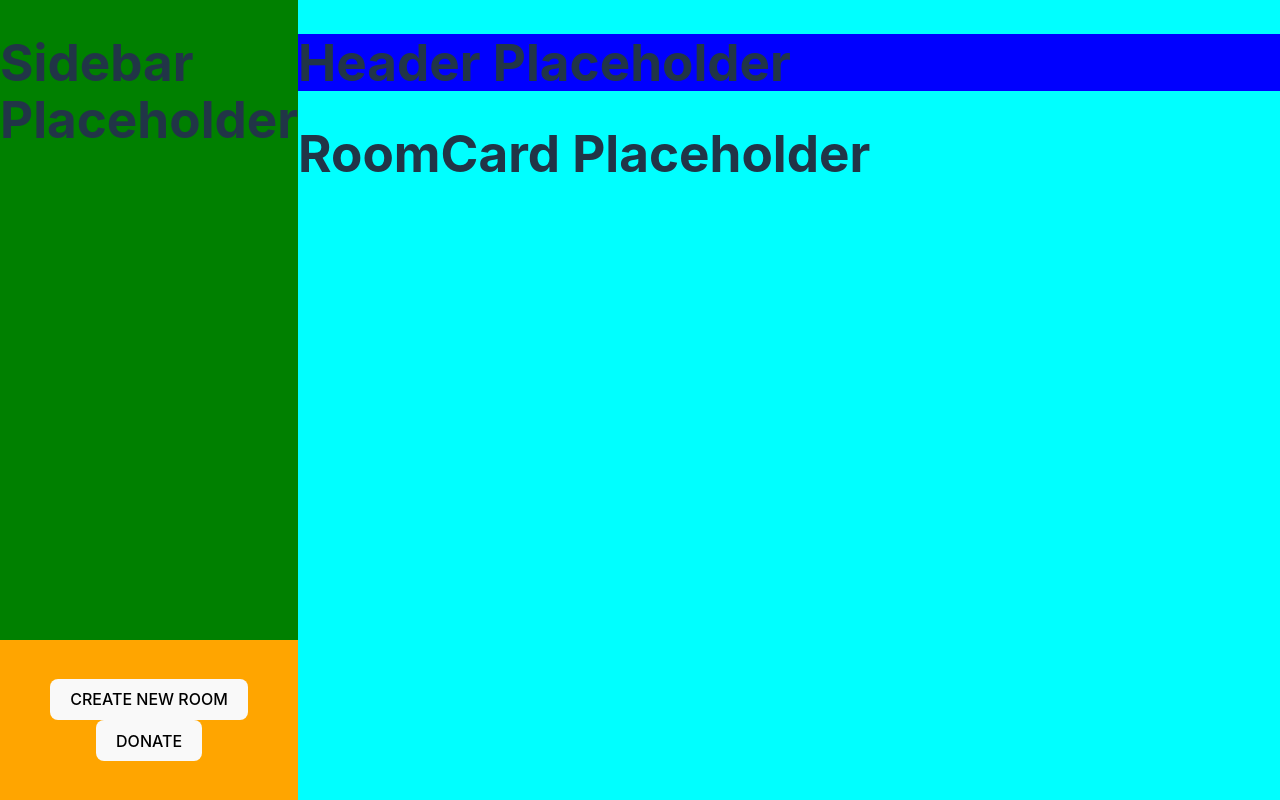
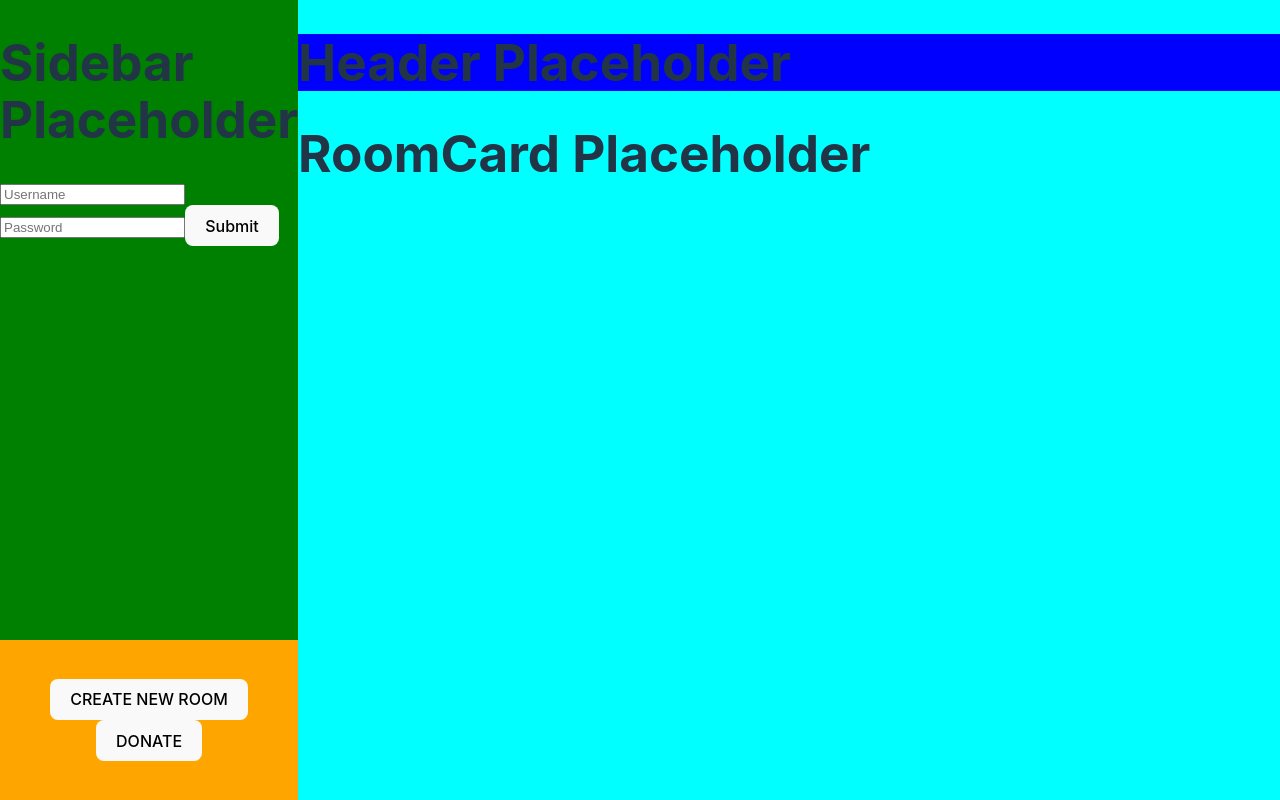
Before and after one commit to stevendreed/3600, a React (Vite) app in the folder client/: page / in a window 1280 px wide. Built offline with nearby package versions, Linux system fonts and the light colour scheme.

Commit message:
Added login form to sidebar component

```diff
--- a/client/src/App.css
+++ b/client/src/App.css
@@ -2,6 +2,8 @@
   width: 100vw;
   height: 100vh;
 }
+
+/* NOTE TO SELF: Add media breakpoint at 700px for mobile layout */
 
 /* ALL COMPONENTS ARE RENDERED WITHIN THE MAIN CONTAINER */
 /* this class is declared on the App.jsx file */
@@ -20,7 +22,7 @@
 .sidebar {
   background-color: red;
   /* flex basis determines how much of the 100% space of mainContainer the sidebar takes */
-  flex-basis: 22%;
+  flex-basis: 16%;
   display: flex;
   flex-flow: column wrap;
   align-items: center;
@@ -55,7 +57,7 @@
   width: 100%;
   height: 100%;
   /* routeContainer takes up 78% of mainContainer's flex space */
-  flex-basis: 78%;
+  flex-basis: 84%;
   background-color: aqua;
 }
 
--- a/client/src/components/UserSidebar/index.jsx
+++ b/client/src/components/UserSidebar/index.jsx
@@ -2,10 +2,12 @@
 // it will either display a login forum or user information in a ternary depending on if ->
 // <- the state is set to logged in or not
 
+import { useState } from 'react';
 // useState is used to take forum information
-import { useState } from 'react';
+import { useMutation } from '@apollo/client';
 // useMutation is required on the front end to perform a mutation
-import { useMutation } from '@apollo/client';
+import { useContext } from 'react';
+// useContext allows us to read existing context we have assigned
 
 // mutations needed to make this component work:
 import { LOGIN_USER } from '../../utils/mutations';
@@ -102,6 +104,51 @@ const UserSidebar = () => {
         <div className="sidebar">
             <div className='sidebarMainContainer'>
                 <h1>Sidebar Placeholder</h1>
+
+                {useContext('user') ? (
+              <p>
+                user info goes here
+              </p>
+            ) : (
+              <form onSubmit={handleLoginSubmit}>
+                <input
+                  className="login-form-input"
+                  placeholder="Username"
+                  name="username"
+                  type="username"
+                  value={loginFormState.username}
+                  onChange={handleLoginChange}
+                />
+                <input
+                  className="login-form-input"
+                  placeholder="Password"
+                  name="password"
+                  type="password"
+                  value={loginFormState.password}
+                  onChange={handleLoginChange}
+                />
+                <button
+                  className="submitButton"
+                  style={{ cursor: 'pointer' }}
+                  type="submit"
+                >
+                  Submit
+                </button>
+              </form>
+            )}
+
+            {loginError && (
+              <div className="my-3 p-3 bg-danger text-white">
+                {loginError.message}
+              </div>
+            )}
+
+            {signupError && (
+              <div className="my-3 p-3 bg-danger text-white">
+                {signupError.message}
+              </div>
+            )}
+
             </div>
             <div className='sidebarButtonContainer'>
                 <button>CREATE NEW ROOM</button>
```
